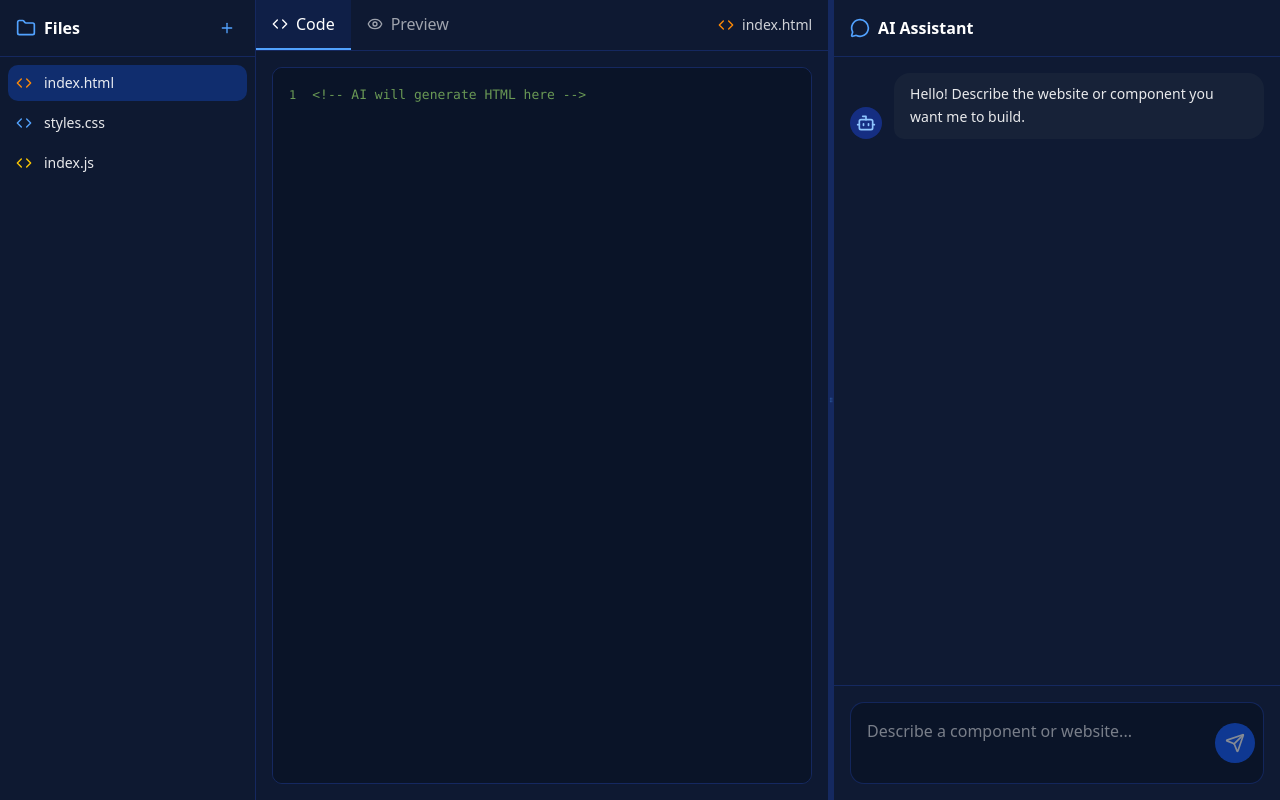
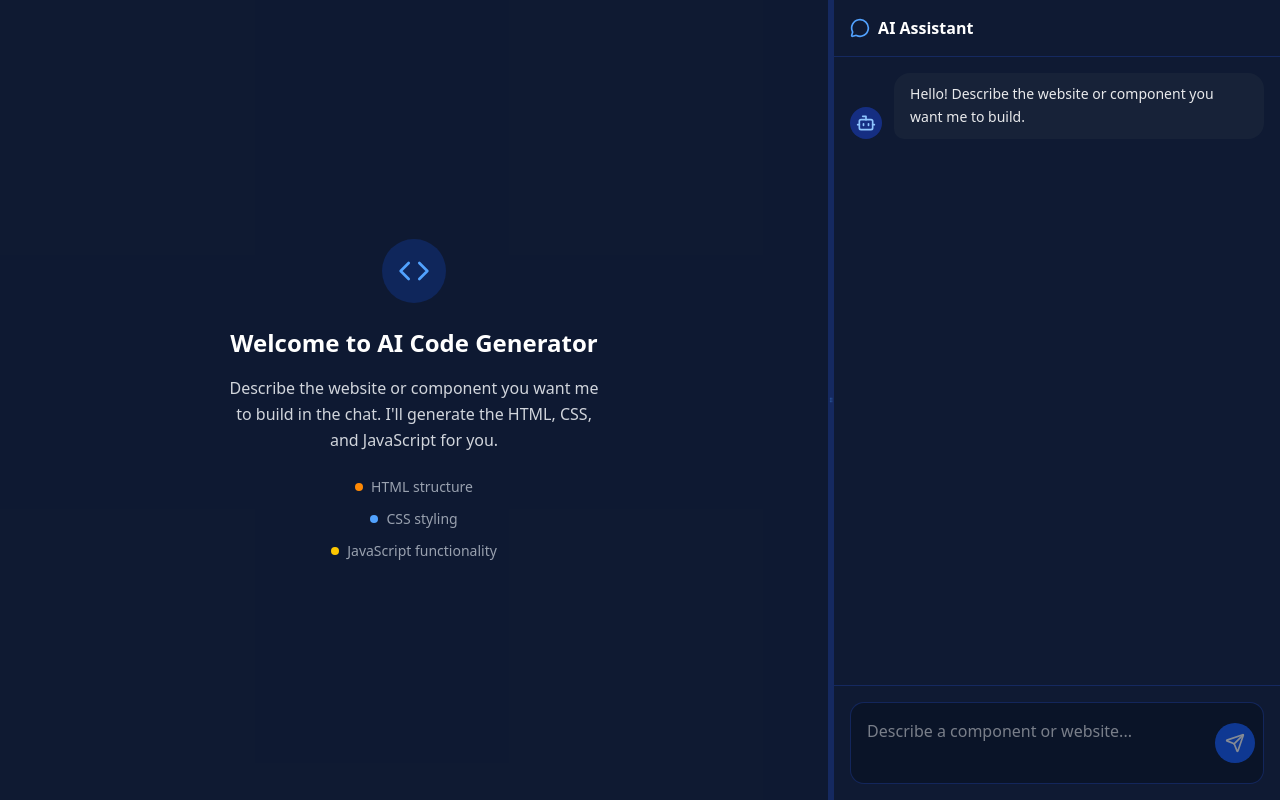
Before and after one commit to Jackpkn/website-builder, a Next.js app: page /id in a window 1280 px wide. Built offline with nearby package versions, Linux system fonts and the light colour scheme.

Commit message:
feat: Initialize file contents to empty and update UI for code generation process

```diff
--- a/src/app/id/page.tsx
+++ b/src/app/id/page.tsx
@@ -39,19 +39,19 @@ const FileEditorChat = () => {
       id: 1,
       name: "index.html",
       type: "html",
-      content: "<!-- AI will generate HTML here -->",
+      content: "", // MODIFIED: Start with empty content
     },
     {
       id: 2,
       name: "styles.css",
       type: "css",
-      content: "/* AI will generate CSS here */",
+      content: "", // MODIFIED: Start with empty content
     },
     {
       id: 3,
       name: "index.js",
       type: "javascript",
-      content: "// AI will generate JavaScript here",
+      content: "", // MODIFIED: Start with empty content
     },
   ]);
 
@@ -66,9 +66,11 @@ const FileEditorChat = () => {
   ]);
   const [newMessage, setNewMessage] = useState("");
   const [isGenerating, setIsGenerating] = useState(false);
-  const [currentGeneratingFile, setCurrentGeneratingFile] = useState<"index.html" | "styles.css" | "index.js" | null>(null);
+  const [currentGeneratingFile, setCurrentGeneratingFile] = useState<
+    "index.html" | "styles.css" | "index.js" | null
+  >(null);
   const [realGeneratedCode, setRealGeneratedCode] = useState("");
-  const [showCodeEditor, setShowCodeEditor] = useState(true);
+  const [hasContent, setHasContent] = useState(false);
 
   // --- Resizing Logic (Unchanged from your original code) ---
   const [leftWidth, setLeftWidth] = useState(65);
@@ -110,34 +112,17 @@ const FileEditorChat = () => {
     }
   }, [messages]);
 
-  // Log file updates
+  // This effect now correctly determines if there is content to show
   useEffect(() => {
-    console.log("📊 Files updated:", files.map(f => ({ name: f.name, contentLength: f.content.length })));
-
-    // Show more details about non-empty files
-    files.forEach(file => {
-      if (file.content.length > 0) {
-        console.log(`📄 ${file.name} content:`, file.content.substring(0, 200) + "...");
-      }
-    });
-  }, [files]);
-
-  // Log preview content changes
-  useEffect(() => {
-    const htmlFile = files.find((f) => f.name === "index.html");
-    if (htmlFile && htmlFile.content.length > 0) {
-      console.log("👁️ Preview content updated, HTML length:", htmlFile.content.length);
-    }
+    const hasAnyContent = files.some((file) => file.content.trim().length > 0);
+    setHasContent(hasAnyContent);
   }, [files]);
 
   // --- Core AI and Rendering Logic ---
 
   const handleGenerateCode = async () => {
     if (!newMessage.trim() || isGenerating) return;
-
-    console.log("🎯 Starting code generation for:", newMessage.substring(0, 50) + "...");
     setIsGenerating(true);
-    setShowCodeEditor(false); // Hide code editor during generation
 
     const userMessage: Message = {
       id: Date.now(),
@@ -147,72 +132,48 @@ const FileEditorChat = () => {
     setMessages((prev) => [...prev, userMessage]);
     setNewMessage("");
 
-    // Add initial AI response
     const initialMessage: Message = {
       id: Date.now() + 1,
       type: "ai",
-      content: "I'll start generating your code now. Let me create the files one by one...",
+      content: "I'll start generating your code now...",
     };
     setMessages((prev) => [...prev, initialMessage]);
 
-    // Reset file contents
+    // Reset file contents to clear previous generation
     setFiles((prevFiles) => prevFiles.map((f) => ({ ...f, content: "" })));
-    console.log("📝 Reset file contents");
 
     try {
-      console.log("🌐 Making API request to /api/generate");
       const response = await fetch("/api/generate", {
         method: "POST",
         headers: { "Content-Type": "application/json" },
         body: JSON.stringify({ prompt: newMessage }),
       });
 
-      if (!response.body) {
-        throw new Error("Response body is null");
+      if (!response.body) throw new Error("Response body is null");
+      if (!response.ok) {
+        const errorData = await response.json();
+        throw new Error(
+          errorData.error || `HTTP ${response.status}: ${response.statusText}`
+        );
       }
 
-      // Check if response is an error
-      if (!response.ok) {
-        const errorData = await response.json();
-        throw new Error(errorData.error || `HTTP ${response.status}: ${response.statusText}`);
-      }
-
-      console.log("📡 Response received, starting to read stream");
       const reader = response.body.getReader();
       const decoder = new TextDecoder();
       let currentFileName: File["name"] | null = null;
-      let totalChunks = 0;
-      let fileUpdates = 0;
-      let buffer = ""; // Buffer to accumulate content across chunks
-      let lastFileUpdate = 0;
+      let buffer = "";
 
       while (true) {
         const { done, value } = await reader.read();
-        if (done) {
-          console.log("✅ Stream reading completed");
-          break;
-        }
+        if (done) break;
 
-        totalChunks++;
-        const chunk = decoder.decode(value, { stream: true });
-        console.log(`📦 Chunk ${totalChunks} received:`, chunk.substring(0, 100) + "...");
-
-        // Add chunk to buffer
-        buffer += chunk;
-        console.log(`📝 Buffer length: ${buffer.length}`);
-
-        // Process complete lines from buffer
+        buffer += decoder.decode(value, { stream: true });
         let newlineIndex;
-        while ((newlineIndex = buffer.indexOf('\n')) !== -1) {
+        while ((newlineIndex = buffer.indexOf("\n")) !== -1) {
           const line = buffer.substring(0, newlineIndex);
           buffer = buffer.substring(newlineIndex + 1);
 
-          console.log(`🔍 Processing line: "${line}"`);
-
-          // Check for file markers
           if (line.includes("[--FILE:")) {
             const fileName = line.match(/\[--FILE:(.*?)--\]/)?.[1];
-            console.log("🔍 Found file marker line:", line, "Extracted fileName:", fileName);
             if (
               fileName === "index.html" ||
               fileName === "styles.css" ||
@@ -220,24 +181,8 @@ const FileEditorChat = () => {
             ) {
               currentFileName = fileName;
               setCurrentGeneratingFile(fileName);
-              console.log("📁 Switching to file:", currentFileName);
-
-              // Add file start message to chat
-              const fileStartMessage: Message = {
-                id: Date.now() + totalChunks,
-                type: "ai",
-                content: `Now generating ${fileName}...`,
-              };
-              setMessages((prev) => [...prev, fileStartMessage]);
-
-              // Add delay to make it visible
-              await new Promise(resolve => setTimeout(resolve, 500));
-            } else {
-              console.log("⚠️ Unknown file name:", fileName);
             }
-          } else if (currentFileName && line.trim()) {
-            fileUpdates++;
-            console.log(`📝 Updating ${currentFileName} (update #${fileUpdates}):`, line.substring(0, 50) + "...");
+          } else if (currentFileName) {
             setRealGeneratedCode(line + "\n");
             setFiles((prevFiles) =>
               prevFiles.map((file) =>
@@ -246,136 +191,32 @@ const FileEditorChat = () => {
                   : file
               )
             );
-
-            // Add progress message every 10 updates
-            if (fileUpdates - lastFileUpdate >= 10) {
-              lastFileUpdate = fileUpdates;
-              const progressMessage: Message = {
-                id: Date.now() + totalChunks + fileUpdates,
-                type: "ai",
-                content: `Adding more code to ${currentFileName}...`,
-              };
-              setMessages((prev) => [...prev, progressMessage]);
-
-              // Add small delay to make it visible
-              await new Promise(resolve => setTimeout(resolve, 200));
-            }
-          } else if (currentFileName && !line.trim()) {
-            console.log(`📝 Empty line for ${currentFileName}, still adding newline`);
-            setRealGeneratedCode("\n");
-            setFiles((prevFiles) =>
-              prevFiles.map((file) =>
-                file.name === currentFileName
-                  ? { ...file, content: file.content + "\n" }
-                  : file
-              )
-            );
           }
         }
-
-        // Also check for file markers that might be in the remaining buffer
-        if (buffer.includes("[--FILE:")) {
-          const matches = buffer.match(/\[--FILE:([^\]]+)--\]/g);
-          if (matches) {
-            console.log("🔍 Found file markers in buffer:", matches);
-            for (const match of matches) {
-              const fileName = match.match(/\[--FILE:(.*?)--\]/)?.[1];
-              if (
-                fileName === "index.html" ||
-                fileName === "styles.css" ||
-                fileName === "index.js"
-              ) {
-                currentFileName = fileName;
-                setCurrentGeneratingFile(fileName);
-                console.log("📁 Switching to file from buffer:", currentFileName);
-              }
-            }
-          }
+        await new Promise((resolve) => setTimeout(resolve, 10)); // Small delay for rendering
       }
 
-        // Add small delay between chunks to make it visible
-        await new Promise(resolve => setTimeout(resolve, 50));
-      }
-
-      // If no file markers were found, try to parse the content differently
-      if (fileUpdates === 0) {
-        console.log("⚠️ No file markers found, attempting alternative parsing...");
-
-        // Get the full response content
-        const fullContent = files.map(f => f.content).join('');
-        console.log("📄 Full response content:", fullContent.substring(0, 500));
-
-        // Try to extract HTML, CSS, and JS using common patterns
-        const htmlMatch = fullContent.match(/<html[^>]*>[\s\S]*?<\/html>/i) ||
-          fullContent.match(/<!DOCTYPE html>[\s\S]*?<\/html>/i) ||
-          fullContent.match(/<body[^>]*>[\s\S]*?<\/body>/i) ||
-          fullContent.match(/<div[^>]*>[\s\S]*?<\/div>/i);
-
-        const cssMatch = fullContent.match(/<style[^>]*>[\s\S]*?<\/style>/i) ||
-          fullContent.match(/\.\w+\s*\{[\s\S]*?\}/g);
-
-        const jsMatch = fullContent.match(/<script[^>]*>[\s\S]*?<\/script>/i) ||
-          fullContent.match(/function\s+\w+\s*\([^)]*\)\s*\{[\s\S]*?\}/g);
-
-        if (htmlMatch) {
-          console.log("🔍 Found HTML content, updating index.html");
-          setFiles(prev => prev.map(f =>
-            f.name === "index.html" ? { ...f, content: htmlMatch[0] } : f
-          ));
-        }
-
-        if (cssMatch) {
-          console.log("🔍 Found CSS content, updating styles.css");
-          const cssContent = Array.isArray(cssMatch) ? cssMatch.join('\n') : cssMatch[0];
-          setFiles(prev => prev.map(f =>
-            f.name === "styles.css" ? { ...f, content: cssContent } : f
-          ));
-        }
-
-        if (jsMatch) {
-          console.log("🔍 Found JS content, updating index.js");
-          const jsContent = Array.isArray(jsMatch) ? jsMatch.join('\n') : jsMatch[0];
-          setFiles(prev => prev.map(f =>
-            f.name === "index.js" ? { ...f, content: jsContent } : f
-          ));
-        }
-      } else {
-        // Log the final content of each file
-        console.log("📊 Final file contents:");
-        files.forEach(file => {
-          console.log(`  ${file.name}: ${file.content.length} characters`);
-          if (file.content.length > 0) {
-            console.log(`    Preview: ${file.content.substring(0, 100)}...`);
-          }
-        });
-      }
-
-      console.log("🎉 Code generation completed:", { totalChunks, fileUpdates });
-
-      // Add AI response to chat
-      if (fileUpdates > 0) {
       const aiMessage: Message = {
-          id: Date.now() + 1,
+        id: Date.now() + 2,
         type: "ai",
-          content: "Perfect! I've generated all the files. You can now view the code and see the live preview. Feel free to ask for any modifications or improvements.",
+        content:
+          "Perfect! I've generated all the files. You can now view the code and see the live preview.",
       };
       setMessages((prev) => [...prev, aiMessage]);
-      }
     } catch (error) {
-      console.error("❌ Error fetching stream:", error);
-      // Add error message to chat
+      console.error("Error fetching stream:", error);
       const errorMessage: Message = {
         id: Date.now() + 1,
         type: "ai",
-        content: "Sorry, I encountered an error while generating your code. Please try again.",
+        content: `Sorry, an error occurred: ${
+          error instanceof Error ? error.message : "Unknown error"
+        }. Please try again.`,
       };
       setMessages((prev) => [...prev, errorMessage]);
     } finally {
       setIsGenerating(false);
       setCurrentGeneratingFile(null);
       setRealGeneratedCode("");
-      setShowCodeEditor(true); // Show code editor after generation
-      console.log("🏁 Generation process finished");
     }
   };
 
@@ -386,7 +227,6 @@ const FileEditorChat = () => {
 
     if (!htmlFile) return "<h1>Waiting for AI to generate index.html...</h1>";
 
-    // This is the "bundler" that injects CSS and JS into the HTML for the iframe
     return `
       <!DOCTYPE html>
       <html lang="en">
@@ -417,22 +257,65 @@ const FileEditorChat = () => {
     }
   };
 
-  // --- JSX (Your UI, slightly adapted) ---
+  // --- JSX ---
   return (
     <div
       ref={containerRef}
       className="h-screen bg-[#0f1a33] flex overflow-hidden text-white"
     >
-      {/* AI Generation Loader */}
       <AIGenerationLoader
         isGenerating={isGenerating}
         currentFile={currentGeneratingFile}
         realCode={realGeneratedCode}
       />
 
-      {/* Left Panel */}
+      {/* Left Panel - MODIFIED with conditional rendering */}
       <div className="flex overflow-hidden" style={{ width: `${leftWidth}%` }}>
-        {showCodeEditor ? (
+        {isGenerating ? (
+          // 1. Show loader during generation
+          <div className="flex-1 flex items-center justify-center bg-slate-900/10">
+            <div className="text-center text-white/60">
+              <Bot className="w-12 h-12 mx-auto mb-4 text-blue-400 animate-pulse" />
+              <p className="text-lg font-medium">
+                AI is generating your code...
+              </p>
+              <p className="text-sm mt-2">
+                Please wait while I create your files
+              </p>
+            </div>
+          </div>
+        ) : !hasContent ? (
+          // 2. Show welcome screen if there's no content
+          <div className="flex-1 flex items-center justify-center bg-slate-900/10">
+            <div className="text-center text-white/60 max-w-md mx-auto p-8">
+              <div className="w-16 h-16 mx-auto mb-6 rounded-full bg-blue-600/20 flex items-center justify-center">
+                <Code className="w-8 h-8 text-blue-400" />
+              </div>
+              <h2 className="text-2xl font-bold text-white mb-4">
+                Welcome to AI Code Generator
+              </h2>
+              <p className="text-gray-300 mb-6 leading-relaxed">
+                Describe the website or component you want me to build in the
+                chat. I'll generate the HTML, CSS, and JavaScript for you.
+              </p>
+              <div className="space-y-3 text-sm text-gray-400">
+                <div className="flex items-center justify-center gap-2">
+                  <div className="w-2 h-2 bg-orange-400 rounded-full"></div>
+                  <span>HTML structure</span>
+                </div>
+                <div className="flex items-center justify-center gap-2">
+                  <div className="w-2 h-2 bg-blue-400 rounded-full"></div>
+                  <span>CSS styling</span>
+                </div>
+                <div className="flex items-center justify-center gap-2">
+                  <div className="w-2 h-2 bg-yellow-400 rounded-full"></div>
+                  <span>JavaScript functionality</span>
+                </div>
+              </div>
+            </div>
+          </div>
+        ) : (
+          // 3. Show editor and files if content exists
           <>
             <div className="w-64 bg-slate-900/30 border-r border-blue-900/50 flex flex-col">
               <div className="flex items-center justify-between p-4 border-b border-blue-900/50">
@@ -449,7 +332,8 @@ const FileEditorChat = () => {
                   <div
                     key={file.id}
                     onClick={() => setActiveFile(file)}
-                    className={`flex items-center gap-3 p-2 rounded-lg cursor-pointer transition-all duration-200 ${activeFile.id === file.id
+                    className={`flex items-center gap-3 p-2 rounded-lg cursor-pointer transition-all duration-200 ${
+                      activeFile.id === file.id
                         ? "bg-blue-600/30"
                         : "hover:bg-blue-800/20"
                     }`}
@@ -467,7 +351,8 @@ const FileEditorChat = () => {
                 <div className="flex">
                   <button
                     onClick={() => setActiveTab("code")}
-                    className={`flex items-center gap-2 px-4 py-3 font-medium transition-all duration-200 border-b-2 ${activeTab === "code"
+                    className={`flex items-center gap-2 px-4 py-3 font-medium transition-all duration-200 border-b-2 ${
+                      activeTab === "code"
                         ? "text-white border-blue-400 bg-blue-600/10"
                         : "text-white/60 border-transparent hover:text-white hover:bg-blue-800/20"
                     }`}
@@ -476,7 +361,8 @@ const FileEditorChat = () => {
                   </button>
                   <button
                     onClick={() => setActiveTab("preview")}
-                    className={`flex items-center gap-2 px-4 py-3 font-medium transition-all duration-200 border-b-2 ${activeTab === "preview"
+                    className={`flex items-center gap-2 px-4 py-3 font-medium transition-all duration-200 border-b-2 ${
+                      activeTab === "preview"
                         ? "text-white border-blue-400 bg-blue-600/10"
                         : "text-white/60 border-transparent hover:text-white hover:bg-blue-800/20"
                     }`}
@@ -496,10 +382,16 @@ const FileEditorChat = () => {
                   <CodeEditor
                     language={activeFile.type}
                     value={activeFile.content}
-                    onChange={(value) => setFiles(prev => prev.map(f =>
-                      f.name === activeFile.name ? { ...f, content: value } : f
-                    ))}
-                    readOnly={true}
+                    onChange={(value) =>
+                      setFiles((prev) =>
+                        prev.map((f) =>
+                          f.name === activeFile.name
+                            ? { ...f, content: value || "" }
+                            : f
+                        )
+                      )
+                    }
+                    readOnly={isGenerating} // Make read-only while generating
                     placeholder="AI will write code here..."
                   />
                 ) : (
@@ -515,15 +407,6 @@ const FileEditorChat = () => {
               </div>
             </div>
           </>
-        ) : (
-          // Show generation placeholder during generation
-          <div className="flex-1 flex items-center justify-center bg-slate-900/10">
-            <div className="text-center text-white/60">
-              <Bot className="w-12 h-12 mx-auto mb-4 text-blue-400" />
-              <p className="text-lg font-medium">AI is generating your code...</p>
-              <p className="text-sm mt-2">Please wait while I create your files</p>
-            </div>
-          </div>
         )}
       </div>
 
@@ -535,7 +418,7 @@ const FileEditorChat = () => {
         <GripVertical className="w-3 h-8 text-blue-400/30 group-hover:text-blue-400 transition-colors" />
       </div>
 
-      {/* Right Panel - Chat */}
+      {/* Right Panel - Chat (Unchanged) */}
       <div className="flex flex-col" style={{ width: `${100 - leftWidth}%` }}>
         <div className="flex-1 flex flex-col overflow-hidden">
           <div className="flex items-center justify-between p-4 border-b border-blue-900/50">
@@ -554,7 +437,8 @@ const FileEditorChat = () => {
             {messages.map((message) => (
               <div
                 key={message.id}
-                className={`flex items-end gap-3 ${message.type === "user" ? "justify-end" : "justify-start"
+                className={`flex items-end gap-3 ${
+                  message.type === "user" ? "justify-end" : "justify-start"
                 }`}
               >
                 {message.type === "ai" && (
@@ -563,7 +447,8 @@ const FileEditorChat = () => {
                   </div>
                 )}
                 <div
-                  className={`max-w-xs lg:max-w-md px-4 py-2.5 rounded-2xl ${message.type === "user"
+                  className={`max-w-xs lg:max-w-md px-4 py-2.5 rounded-2xl ${
+                    message.type === "user"
                       ? "bg-blue-600 text-white rounded-br-lg"
                       : "bg-slate-800/60 text-white/90 rounded-bl-lg"
                   }`}
@@ -584,8 +469,8 @@ const FileEditorChat = () => {
                 <div className="w-8 h-8 flex-shrink-0 rounded-full bg-blue-800/60 flex items-center justify-center">
                   <Bot className="w-5 h-5 text-blue-300" />
                 </div>
-                <div className="bg-slate-800/60 text-white/90 rounded-bl-lg px-4 py-3 rounded-2xl">
-                  ...generating code
+                <div className="bg-slate-800/60 text-white/90 rounded-bl-lg px-4 py-3 rounded-2xl animate-pulse">
+                  ...
                 </div>
               </div>
             )}
@@ -604,7 +489,7 @@ const FileEditorChat = () => {
               }}
               placeholder={
                 isGenerating
-                  ? "AI is thinking..."
+                  ? "AI is working..."
                   : "Describe a component or website..."
               }
               disabled={isGenerating}
```
Lines whose indentation alone changed are shown as unchanged.
